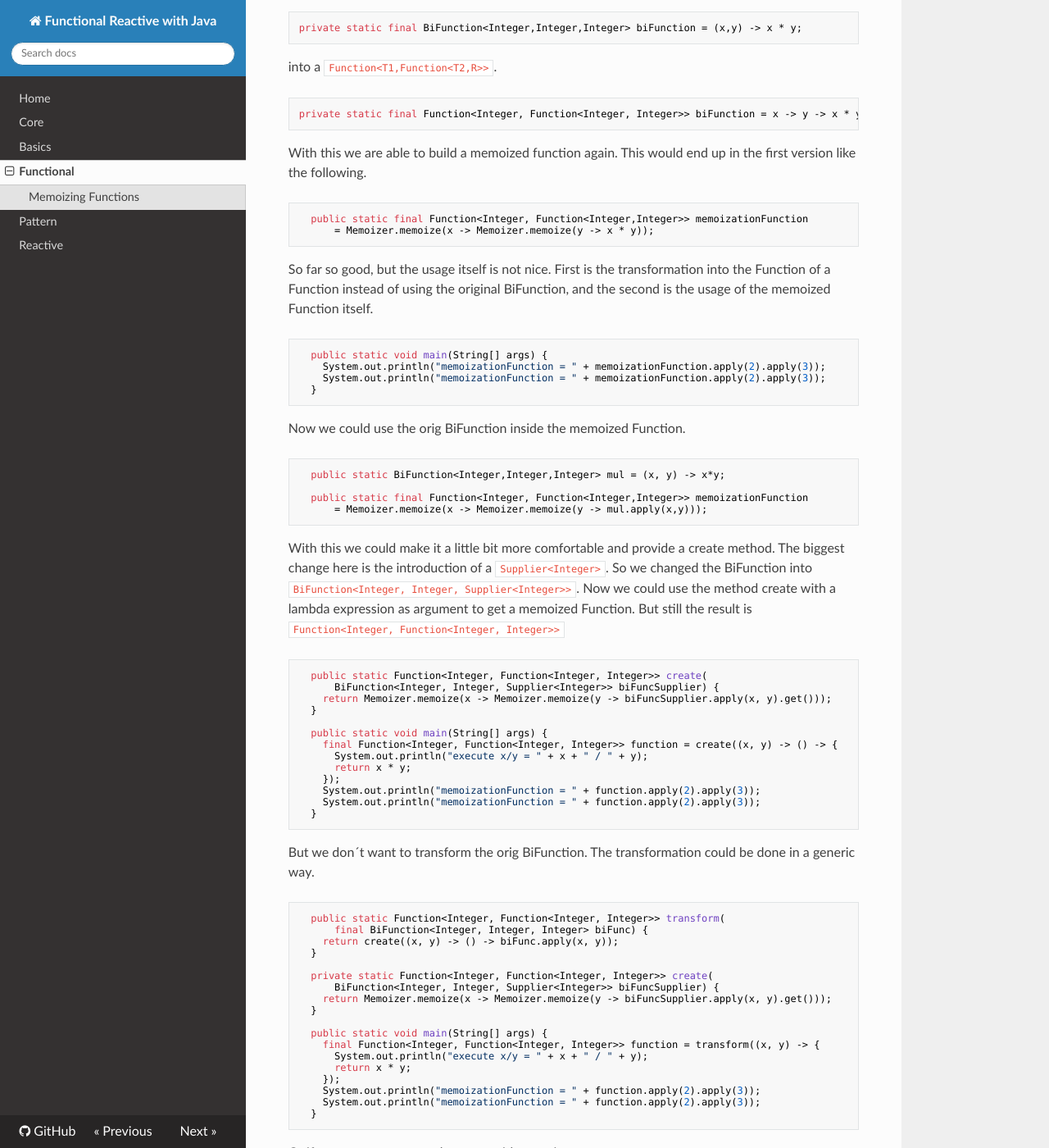
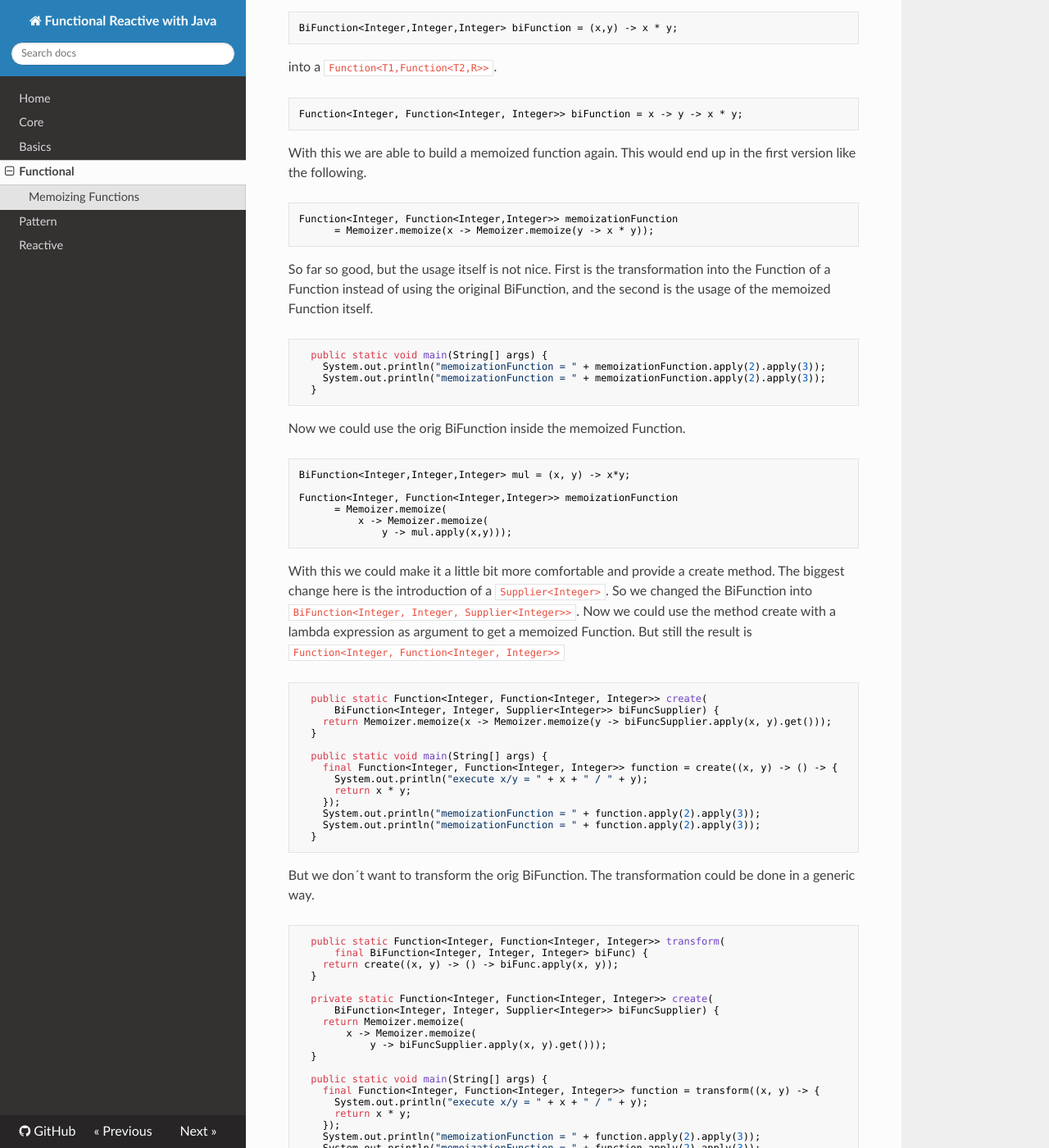
Before and after one commit to functional-reactive/functional-reactive.github.io, an MkDocs documentation site: the page built from docs/functional.md, in a window 1280 px wide and 1400 px high, scrolled down 1240 px. Shown: the whole window at 82% size. Built offline with MkDocs 1.6.1, drawn with Linux system fonts in a browser that asks for light colours; nearby versions of some CDN libraries; old or Windows-style settings are respelled for this version of MkDocs; some of the changed text lies outside the part shown.

Commit message:
removed small bug

````diff
--- a/docs/functional.md
+++ b/docs/functional.md
@@ -10,7 +10,7 @@
 AS starting point I will use the following function.
 
 ```java
-  private static final Function<Integer, Integer> squareFunction = x -> {
+Function<Integer, Integer> squareFunction = x -> {
     System.out.println("In function");
     return x * x;
   };
@@ -22,7 +22,7 @@
 a memoized function.
 
 ```java
-public static final Function<Integer, Integer> memoizationFunction = Memoizer.memoize(squareFunction);
+Function<Integer, Integer> memoizationFunction = Memoizer.memoize(squareFunction);
 ```
 
 Now I want to have the System.out only on time on screen, expacting that the result was calculated one time.
@@ -54,16 +54,16 @@
 Let´s play around with the Function itself. We could transform am ```BiFunction<T1,T2,R>```
 
 ```java
-private static final BiFunction<Integer,Integer,Integer> biFunction = (x,y) -> x * y;
+BiFunction<Integer,Integer,Integer> biFunction = (x,y) -> x * y;
 ```
 into a ```Function<T1,Function<T2,R>>```.
 ```java
-private static final Function<Integer, Function<Integer, Integer>> biFunction = x -> y -> x * y;
+Function<Integer, Function<Integer, Integer>> biFunction = x -> y -> x * y;
 ```
 With this we are able to build a memoized function again. This would end up in the first version like the following.
 
 ```java
-  public static final Function<Integer, Function<Integer,Integer>> memoizationFunction
+Function<Integer, Function<Integer,Integer>> memoizationFunction
       = Memoizer.memoize(x -> Memoizer.memoize(y -> x * y));
 ```
 So far so good, but the usage itself is not nice. First is the transformation into the Function of a Function instead of using the
@@ -78,10 +78,12 @@
 Now we could use the orig BiFunction inside the memoized Function.
 
 ```java
-  public static BiFunction<Integer,Integer,Integer> mul = (x, y) -> x*y;
+BiFunction<Integer,Integer,Integer> mul = (x, y) -> x*y;
 
-  public static final Function<Integer, Function<Integer,Integer>> memoizationFunction
-      = Memoizer.memoize(x -> Memoizer.memoize(y -> mul.apply(x,y)));
+Function<Integer, Function<Integer,Integer>> memoizationFunction
+      = Memoizer.memoize(
+          x -> Memoizer.memoize(
+              y -> mul.apply(x,y)));
 ```
 
 With this we could make it a little bit more comfortable and provide a create method.
@@ -117,7 +119,9 @@
 
   private static Function<Integer, Function<Integer, Integer>> create(
       BiFunction<Integer, Integer, Supplier<Integer>> biFuncSupplier) {
-    return Memoizer.memoize(x -> Memoizer.memoize(y -> biFuncSupplier.apply(x, y).get()));
+    return Memoizer.memoize(
+        x -> Memoizer.memoize(
+            y -> biFuncSupplier.apply(x, y).get()));
   }
 
   public static void main(String[] args) {
@@ -180,7 +184,9 @@
 
   private static <T1, T2, R> Function<T1, Function<T2, R>> create(
       BiFunction<T1, T2, Supplier<R>> biFuncSupplier) {
-    return Memoizer.memoize(x -> Memoizer.memoize(y -> biFuncSupplier.apply(x, y).get()));
+    return Memoizer.memoize(
+        x -> Memoizer.memoize(
+            y -> biFuncSupplier.apply(x, y).get()));
   }
 
   public static void main(String[] args) {
@@ -200,7 +206,10 @@
 ```java
   public static <T1, T2, R> BiFunction<T1, T2, R> memoize(final BiFunction<T1, T2, R> biFunc) {
     final BiFunction<T1, T2, Supplier<R>> biFuncSupplier = (x, y) -> () -> biFunc.apply(x, y);
-    final Function<T1, Function<T2, R>> transformed = Memoizer.memoize(x -> Memoizer.memoize(y -> biFuncSupplier.apply(x, y).get()));
+    final Function<T1, Function<T2, R>> transformed
+           = Memoizer.memoize(
+               x -> Memoizer.memoize(
+                   y -> biFuncSupplier.apply(x, y).get()));
     return (x, y) -> transformed.apply(x).apply(y);
   }
 
@@ -232,10 +241,10 @@
 
 And finally the memoize looks like....
 
-
 ```java
   public static <T1, T2,T3, R> TriFunction<T1, T2,T3, R> memoize(final TriFunction<T1, T2,T3, R> threeFunc) {
-    final TriFunction<T1, T2,T3, Supplier<R>> threeFuncSupplier = (x, y, z) -> () -> threeFunc.apply(x, y,z);
+    final TriFunction<T1, T2,T3, Supplier<R>> threeFuncSupplier
+             = (x, y, z) -> () -> threeFunc.apply(x, y,z);
     final Function<T1, Function<T2, Function<T3, R>>> transformed
         = Memoizer.memoize(
             x -> Memoizer.memoize(
````
